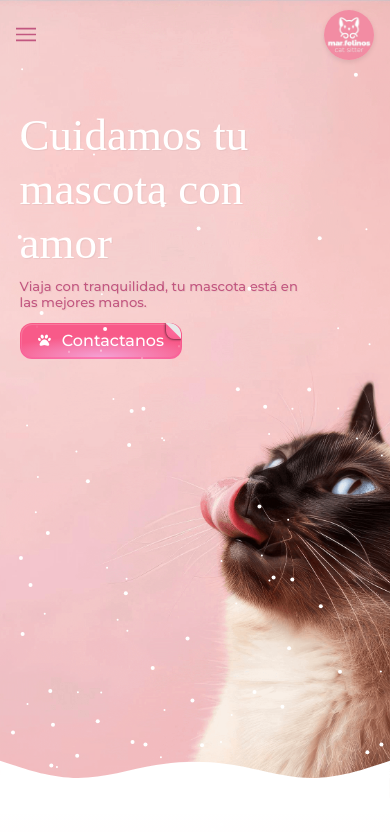
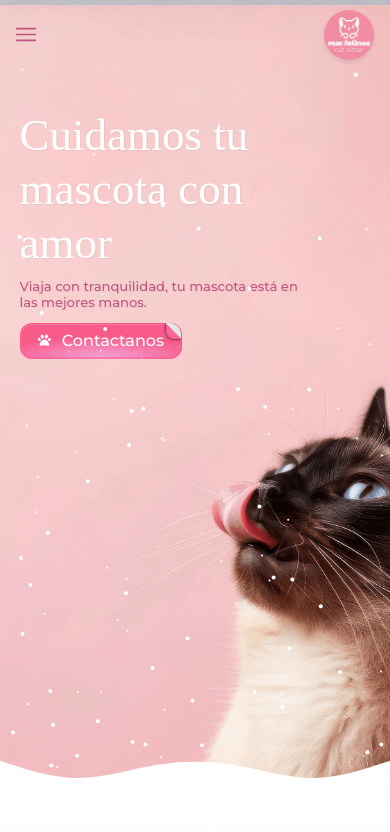
Before and after one commit to ramiddelgado/cats-demo-html, a plain HTML site: page index.html in a window 390 px wide. Shown: the top 832 px of the page. Drawn offline with nearby package versions, Linux system fonts and the light colour scheme; a script that the page names is missing; a web font is replaced by a local one.

Commit message:
prueba-portada-fix

```diff
--- a/style.css
+++ b/style.css
@@ -1306,7 +1306,7 @@ h2 span {
     }
 }
 
-@media screen and (max-width: 432px) {
+/* @media screen and (max-width: 432px) {
     .hero {
         background-position: -300px -25px;
         background-repeat: no-repeat;
@@ -1315,11 +1315,11 @@ h2 span {
 }
 @media screen and (max-width: 395px) {
     .hero {
-        background-position: -260px -5px; /* Ajustado para 375px */
+        background-position: -260px -5px;
         background-repeat: no-repeat;
         background-size: cover;
     }
-}
+} */
 
 
 
```
